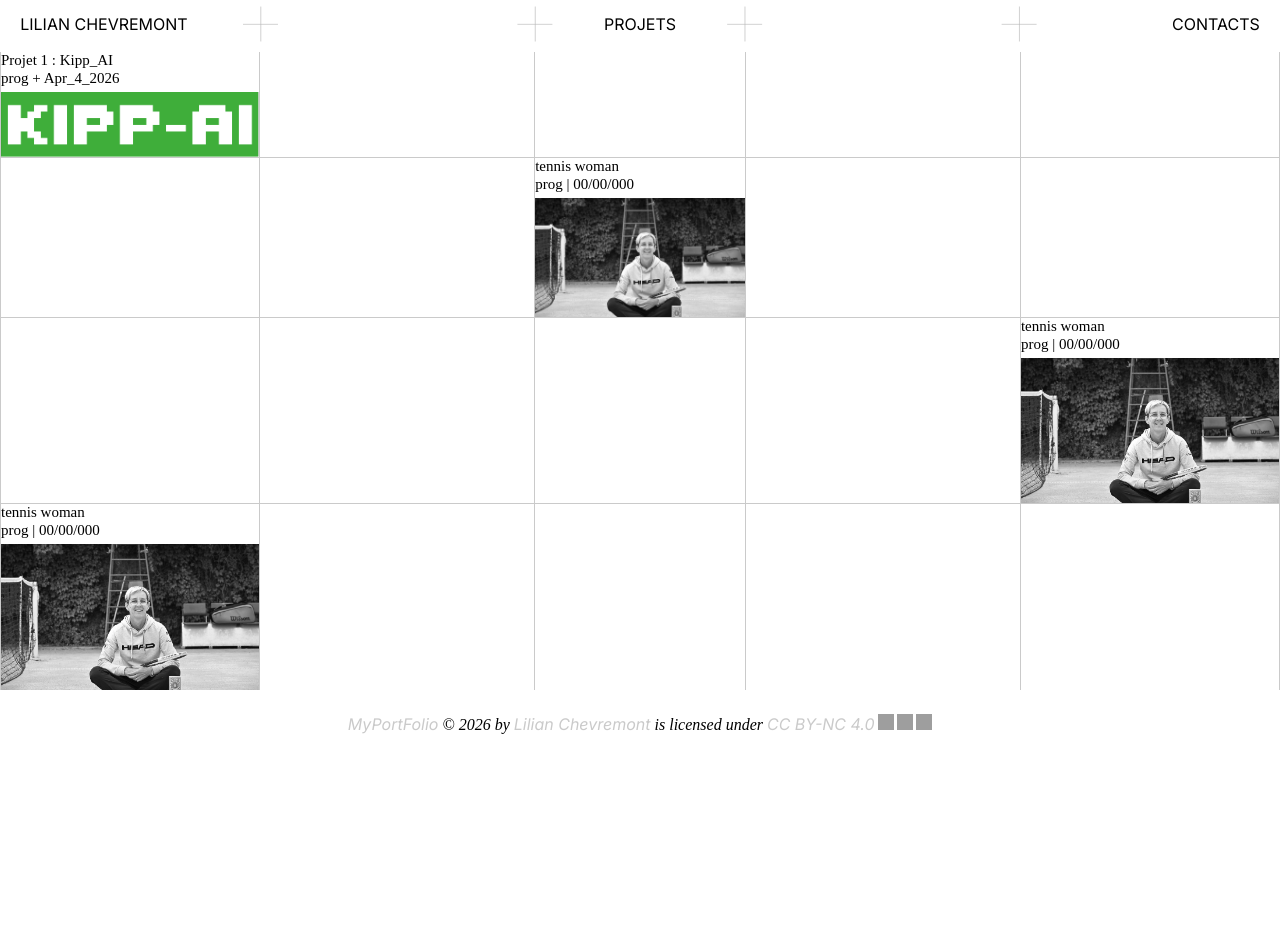
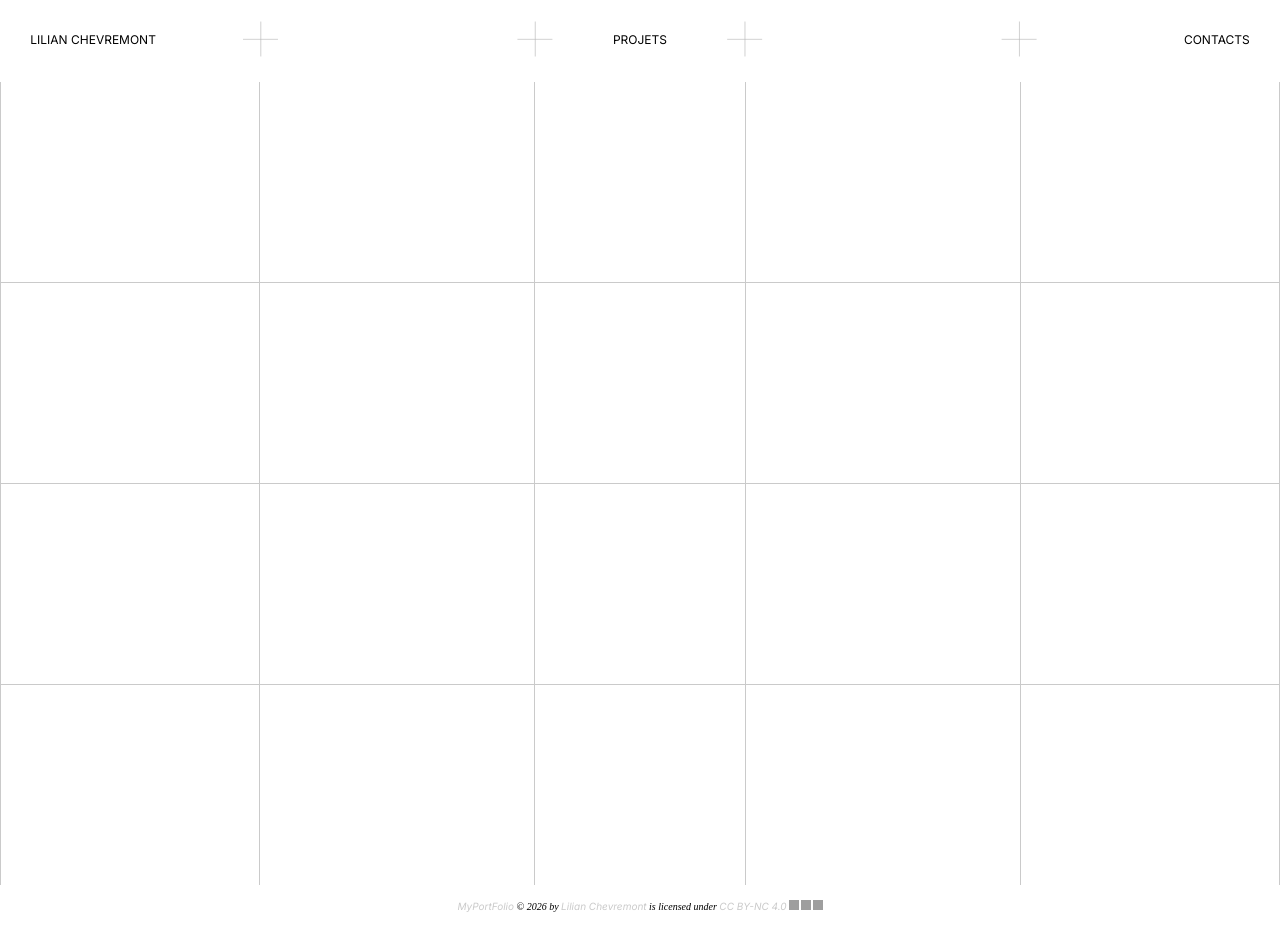
Before and after one commit to ChevremontLilian/MyPortFolio, a plain HTML site: page index.html in a window 1280 px wide. Before the commit the page ends 800 px from the top, so only its background shows below. Drawn offline with Linux system fonts and the light colour scheme; grey boxes are pictures that could not be loaded; a web font is replaced by a local one.

Commit message:
Refactor CSS styles for header and footer; update project grid layout in index.html

```diff
--- a/CSS/global.css
+++ b/CSS/global.css
@@ -29,6 +29,7 @@
     padding: 15px 5ch;
     padding-bottom: 3.5ch;
     padding-top:3ch;
+    margin: 15px;
 }
 
 header .cross {
@@ -40,13 +41,13 @@
     display:block;
     color:black;
     font-family: 'Inter';
-    font-size: 1em;
+    font-size: 12px;
     text-decoration: none;
     cursor: pointer;
     position: absolute;
 }
-header #leftHeaderButton {left: 2ch;}
-header #rightHeaderButton {right: 2ch;}
+header #leftHeaderButton {left: 4ch;}
+header #rightHeaderButton {right: 4ch;}
 header .headerButton:hover {color:darkgray;}
 body table{
     display: table;
@@ -61,11 +62,11 @@
     border: 1px solid #cacaca;
     padding: 0;
 }
-body .middleCells{ width: 26ch;}
+body .middleCells{ width: 26ch;height: 200px;}
 body .sideCells{ width: 34ch;}
 body .borderCells{ width: 32ch;}
-body .firstRow{ border-top: hidden;}
-body .lastRow{ border-bottom: hidden;}
+body .firstRow{ border-top: hidden; height: 100px;}
+body .lastRow{ border-bottom: hidden; height: 100px;}
 body img{
     display: block;
     padding: 0;
@@ -144,7 +145,7 @@
     display: flex;
     margin:0;
     padding: 3ch 0 3ch 0;
-    font-size: 1em;
+    font-size: 10px;
 }
 
 footer a{
--- a/index.html
+++ b/index.html
@@ -41,13 +41,7 @@
     </nav>
     <table class="projectsGrid">
         <tr class="firstRow">
-            <td class="borderCells">
-                <figure class="textBox">
-                    <h1>Projet 1 : Kipp_AI</h1>
-                    <label>prog + Apr_4_2026</label>
-                </figure>
-                <img src="./Images/KIPP.png" alt="">
-            </td>
+            <td class="borderCells"></td>
             <td class="sideCells"></td>
             <td class="middleCells"></td>
             <td class="sideCells"></td>
@@ -56,13 +50,7 @@
         <tr>
             <td class="borderCells"></td>
             <td class="sideCells"></td>
-            <td class="middleCells">
-                <figure class="textBox">
-                    <h2>tennis woman</h2>
-                    <label>prog | 00/00/000</label>
-                </figure>
-                <img src="./Images/Ben.png" alt="">
-            </td>
+            <td class="middleCells"></td>
             <td class="sideCells"></td>
             <td class="borderCells"></td>
         </tr>
@@ -71,22 +59,10 @@
             <td class="sideCells"></td>
             <td class="middleCells"></td>
             <td class="sideCells"></td>
-            <td class="borderCells">
-                <figure class="textBox">
-                    <h3>tennis woman</h3>
-                    <label>prog | 00/00/000</label>
-                </figure>
-                <img src="./Images/Ben.png" alt="">
-            </td>
+            <td class="borderCells"></td>
         </tr>
         <tr class="lastRow">
-            <td class="borderCells">
-                <figure class="textBox">
-                    <h4>tennis woman</h4>
-                    <label>prog | 00/00/000</label>
-                </figure>
-                <img src="./Images/Ben.png" alt="">
-            </td>
+            <td class="borderCells"></td>
             <td class="sideCells"></td>
             <td class="middleCells"></td>
             <td class="sideCells"></td>
```
